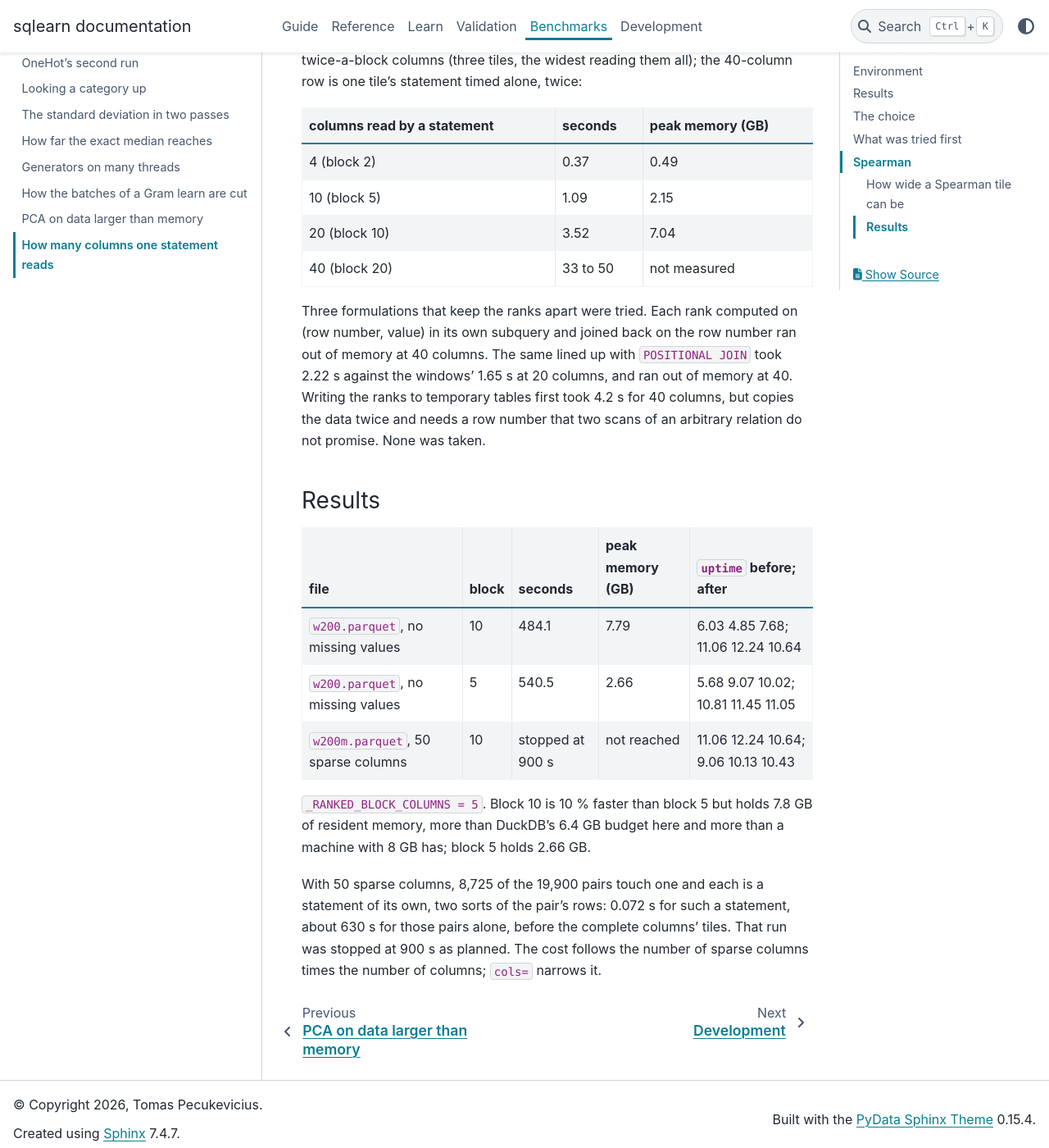
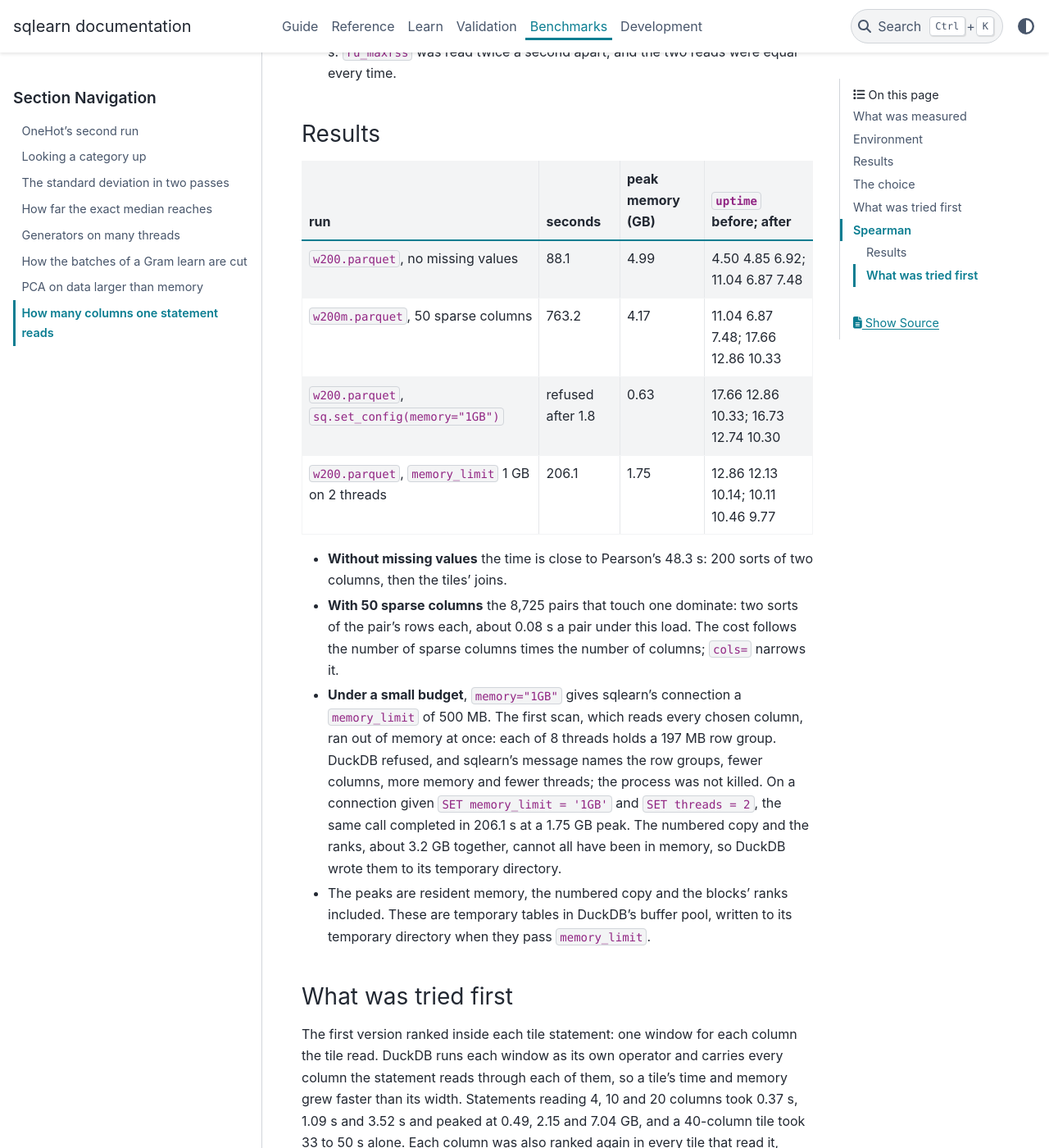
Before and after one commit to glaucis/sqlearn, a Sphinx documentation site: the page built from docs/benchmarks/explore-correlations.md, in a window 1280 px wide and 1400 px high, scrolled down 2735 px. Shown: the whole window at 82% size. Built offline with Sphinx 7.4.7 and the PyData theme 0.15.4, drawn with Linux system fonts in a browser that asks for light colours; pages that are not in the unit, such as notebooks, are missing from menus; the version number could not be read and is left out; some of the changed text lies outside the part shown.

Commit message:
fix: rank each complete column once for Spearman (#74)
Spearman ranked a complete column again in every tile that read it,
inside one statement whose windows each carried every column read:
about 8,000 sorts at 200 columns and memory growing with the block.

It now reads the data once into a numbered temporary table, ranks each
complete column once from it (the row number and its values only),
joins a block's ranks on the row number, and correlates two blocks'
ranks as Pearson does at the same block of 20. Sparse pairs are ranked
from the numbered table. _RANKED_BLOCK_COLUMNS is gone.

Every temporary table is dropped on any exception, each drop
suppressed. Out of memory while ranking is wrapped, and the message
names the rows a rank sorts. At 200 columns of 1M rows: 88 s (was
540 s), 763 s with 50 sparse columns, refused with the Fix at
memory="1GB", and done in 206 s at a 1 GB limit on 2 threads.

```diff
--- a/docs/benchmarks/explore-correlations.md
+++ b/docs/benchmarks/explore-correlations.md
@@ -1,7 +1,7 @@
 ---
 type: note
 tags: [benchmarks, performance, exploration, correlations, memory, sqlearn]
-summary: Times sq.explore.correlations on 1,000,000 rows of 200 and 500 columns in Parquet files with default row groups, at blocks of 20, 40 and 80 columns, says why 20 was chosen, then measures Spearman at blocks of 5 and 10, with and without missing values.
+summary: Times sq.explore.correlations on 1,000,000 rows of 200 and 500 columns in Parquet files with default row groups, at blocks of 20, 40 and 80 columns, says why 20 was chosen, then measures Spearman on ranks written once, with and without missing values and under a small memory budget.
 related: [index, gram-batches, gram-streaming]
 ---
 # How many columns one statement reads
@@ -79,55 +79,69 @@ Measured on 1,000,000 rows, 500 columns:
 
 ## Spearman
 
-`method="spearman"` correlates average ranks. A rank is a window,
-`(rank() OVER w + count(*) OVER w) / 2` with `w` ordered by the column. A
-column with no missing value is ranked in the tile statement; a pair
-touching a column with missing values is ranked over its own complete rows,
-in a statement of two columns. Measured on the same machine, 1,000,000 rows,
-200 columns, one probe per process, `ru_maxrss` read twice a second apart
-(equal every time).
+`method="spearman"` correlates average ranks: `(rank() OVER w + count(*)
+OVER w) / 2`, with `w` ordered by the column. It reads the data once, into
+a temporary table of the chosen columns, cleaned and numbered by row
+(`row_number() OVER ()`, as the Gram step's learn numbers its rows). Each
+column with no missing value is ranked once from that table, the row number
+and its values only, into a table of its own. A block's ranks are then
+joined on the row number into one table, and each tile joins two blocks'
+tables and runs the same `corr` and `regr_count` as Pearson, at the same
+block of 20. A pair touching a column with missing values is ranked over
+its own complete rows from the numbered table, in a statement that reads
+only its two columns.
 
 - **Data:** `w200.parquet` above, and `w200m.parquet`, a copy written with
   `COPY` in which every fourth column (50 of 200) has 5 % of its values
   NULL at random.
-
-### How wide a Spearman tile can be
-
-DuckDB runs each rank's window as its own operator and carries every column
-the statement reads through each of them, so a tile's time and memory grow
-faster than its columns. One run of each width on `w200.parquet`, with
-`cols=` the first twice-a-block columns (three tiles, the widest reading
-them all); the 40-column row is one tile's statement timed alone, twice:
-
-| columns read by a statement | seconds | peak memory (GB) |
-|---|---|---|
-| 4 (block 2) | 0.37 | 0.49 |
-| 10 (block 5) | 1.09 | 2.15 |
-| 20 (block 10) | 3.52 | 7.04 |
-| 40 (block 20) | 33 to 50 | not measured |
-
-Three formulations that keep the ranks apart were tried. Each rank computed
-on (row number, value) in its own subquery and joined back on the row number
-ran out of memory at 40 columns. The same lined up with `POSITIONAL JOIN`
-took 2.22 s against the windows' 1.65 s at 20 columns, and ran out of memory
-at 40. Writing the ranks to temporary tables first took 4.2 s for 40
-columns, but copies the data twice and needs a row number that two scans of
-an arbitrary relation do not promise. None was taken.
+- **Probe:** `sq.explore.correlations(path, method="spearman")` in a fresh
+  process, the result counted, one run each. Runs were to be stopped at
+  1,200 s. `ru_maxrss` was read twice a second apart, and the two reads were
+  equal every time.
 
 ### Results
 
-| file | block | seconds | peak memory (GB) | `uptime` before; after |
-|---|---|---|---|---|
-| `w200.parquet`, no missing values | 10 | 484.1 | 7.79 | 6.03 4.85 7.68; 11.06 12.24 10.64 |
-| `w200.parquet`, no missing values | 5 | 540.5 | 2.66 | 5.68 9.07 10.02; 10.81 11.45 11.05 |
-| `w200m.parquet`, 50 sparse columns | 10 | stopped at 900 s | not reached | 11.06 12.24 10.64; 9.06 10.13 10.43 |
+| run | seconds | peak memory (GB) | `uptime` before; after |
+|---|---|---|---|
+| `w200.parquet`, no missing values | 88.1 | 4.99 | 4.50 4.85 6.92; 11.04 6.87 7.48 |
+| `w200m.parquet`, 50 sparse columns | 763.2 | 4.17 | 11.04 6.87 7.48; 17.66 12.86 10.33 |
+| `w200.parquet`, `sq.set_config(memory="1GB")` | refused after 1.8 | 0.63 | 17.66 12.86 10.33; 16.73 12.74 10.30 |
+| `w200.parquet`, `memory_limit` 1 GB on 2 threads | 206.1 | 1.75 | 12.86 12.13 10.14; 10.11 10.46 9.77 |
 
-`_RANKED_BLOCK_COLUMNS = 5`. Block 10 is 10 % faster than block 5 but holds
-7.8 GB of resident memory, more than DuckDB's 6.4 GB budget here and more
-than a machine with 8 GB has; block 5 holds 2.66 GB.
+- **Without missing values** the time is close to Pearson's 48.3 s: 200
+  sorts of two columns, then the tiles' joins.
+- **With 50 sparse columns** the 8,725 pairs that touch one dominate: two
+  sorts of the pair's rows each, about 0.08 s a pair under this load. The
+  cost follows the number of sparse columns times the number of columns;
+  `cols=` narrows it.
+- **Under a small budget**, `memory="1GB"` gives sqlearn's connection a
+  `memory_limit` of 500 MB. The first scan, which reads every chosen column, ran
+  out of memory at once: each of 8 threads holds a 197 MB row group. DuckDB
+  refused, and sqlearn's message names the row groups, fewer columns, more
+  memory and fewer threads; the process was not killed. On a connection given
+  `SET memory_limit = '1GB'` and `SET threads = 2`, the same call completed in
+  206.1 s at a 1.75 GB peak. The numbered copy and the ranks, about 3.2 GB
+  together, cannot all have been in memory, so DuckDB wrote them to its
+  temporary directory.
+- The peaks are resident memory, the numbered copy and the blocks' ranks
+  included. These are temporary tables in DuckDB's buffer pool, written to
+  its temporary directory when they pass `memory_limit`.
 
-With 50 sparse columns, 8,725 of the 19,900 pairs touch one and each is a
-statement of its own, two sorts of the pair's rows: 0.072 s for such a
-statement, about 630 s for those pairs alone, before the complete columns'
-tiles. That run was stopped at 900 s as planned. The cost follows the
-number of sparse columns times the number of columns; `cols=` narrows it.
+### What was tried first
+
+The first version ranked inside each tile statement: one window for each
+column the tile read. DuckDB runs each window as its own operator and
+carries every column the statement reads through each of them, so a tile's
+time and memory grew faster than its width. Statements reading 4, 10 and 20
+columns took 0.37 s, 1.09 s and 3.52 s and peaked at 0.49, 2.15 and 7.04 GB,
+and a 40-column tile took 33 to 50 s alone. Each column was also ranked
+again in every tile that read it, about 8,000 sorts at 200 columns where
+200 do. On `w200.parquet` it took 484.1 s at 7.79 GB with blocks of 10 and
+540.5 s at 2.66 GB with blocks of 5, and the run with 50 sparse columns was
+stopped at 900 s.
+
+To line the ranks up, `POSITIONAL JOIN` was measured against joins on the
+row number for 40 columns. Its tile took 4.08 s at 1.51 GB, against 2.15 s
+at 2.48 GB for the join. The join was taken: it is faster, and it does not
+depend on the tables keeping their insertion order, which a connection can
+turn off with `preserve_insertion_order`.
```
Also changed, not shown: 3 other files.
